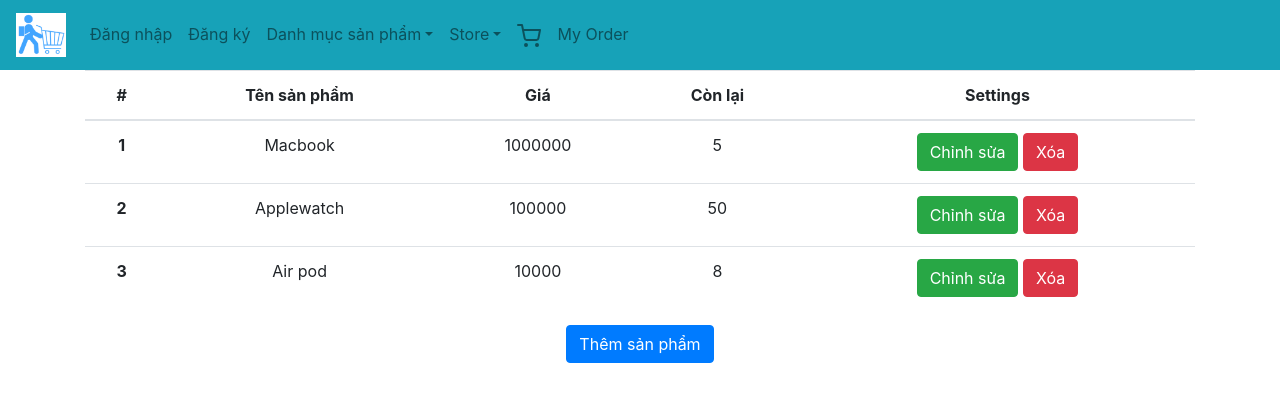
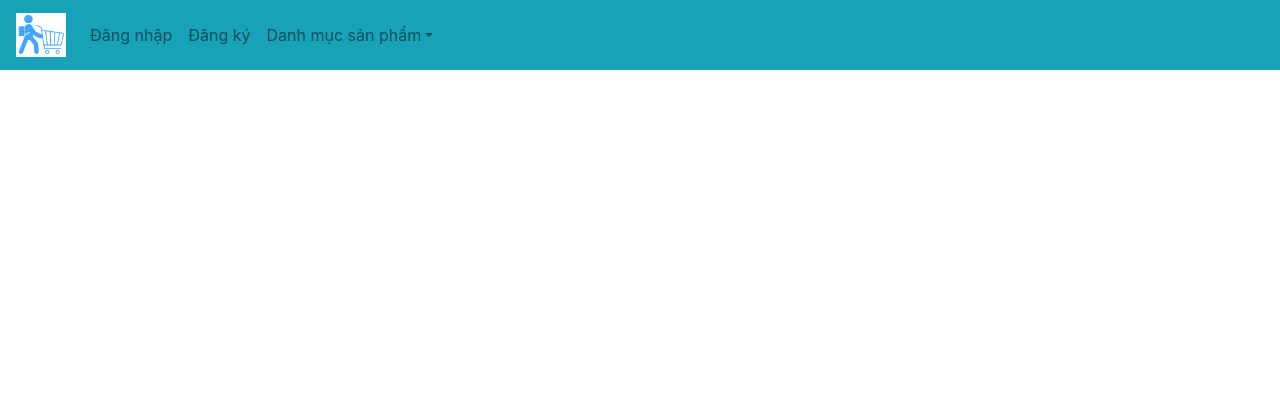
Before and after one commit to lang-market-team/lang_market_frontend, a React (Create React App) app: page /store/manage in a window 1280 px wide. Shown: the top 402 px of the page. Built offline with nearby package versions, Linux system fonts and the light colour scheme.

Commit message:
Done Navbar and Flow

```diff
--- a/src/App.css
+++ b/src/App.css
@@ -1,5 +1,9 @@
 .App {
   text-align: center;
+}
+
+.disabled-link{
+  pointer-events: none;
 }
 
 .App-logo {
--- a/src/App.js
+++ b/src/App.js
@@ -9,19 +9,19 @@ import Food from "./pages/productList/Food"
 import ElectronicDevice from "./pages/productList/ElectronicDevice"
 import Book from "./pages/productList/Book"
 import Skincare from "./pages/productList/Skincare"
-import Renamestore from "./pages/Store/Renamestore"
-import Manageproduct from "./pages/Store/Manageproduct"
+import ManageAccount from "./pages/admin/ManageAccount"
+import ManageFee from "./pages/admin/ManageFee"
+import ManageProduct from "./pages/seller/ManageProduct"
+import ManageStore from "./pages/seller/ManageStore"
+import SubmitFee from "./pages/seller/SubmitFee"
+// import Renamestore from "./pages/Store/Renamestore"
+// import Manageproduct from "./pages/Store/Manageproduct"
 import Cart from "./pages/cart"
 import ProductDetail from "./pages/product-detail"
 import Myorder from "./pages/order/myorder";
 import Manageorder from "./pages/order/manageorder";
-import Cookies from 'universal-cookie';
 
 export default function App() {
-
-
-    const cookies = new Cookies();
-    console.log(cookies.get('id_user'))
 
   return (
     <Router>
@@ -46,6 +46,7 @@ export default function App() {
           <Route path="/cart">
             <Cart />
           </Route>
+
           <Route path="/productlist/fashion">
             <Fashion />
           </Route>
@@ -61,12 +62,29 @@ export default function App() {
           <Route path="/productlist/skincare">
             <Skincare />
           </Route>
-          <Route path="/store/rename">
+
+          <Route path="/admin/manage_account">
+            <ManageAccount />
+          </Route>
+          <Route path="/admin/manage_fee">
+            <ManageFee />
+          </Route>
+
+          <Route path="/seller/manage_store">
+            <ManageStore />
+          </Route>
+          <Route path="/seller/manage_product">
+            <ManageProduct />
+          </Route>
+          <Route path="/seller/submit_fee">
+            <SubmitFee />
+          </Route>
+          {/* <Route path="/store/rename">
             <Renamestore />
           </Route>
           <Route path="/store/manage">
             <Manageproduct />
-          </Route>
+          </Route> */}
           <Route path="/order/myorder">
             <Myorder />
           </Route>
--- a/src/components/Navbar.js
+++ b/src/components/Navbar.js
@@ -1,4 +1,4 @@
-import React, { useState } from "react";
+import React,{ Component }  from "react";
 import {
   Collapse,
   Navbar,
@@ -12,29 +12,79 @@ import {
   DropdownMenu,
   DropdownItem,
 } from "reactstrap";
-import Logo from "../images/smallLogoLangMarket.png"
+import Logo from "../images/smallLogoLangMarket.png";
+import Cookies from 'universal-cookie';
 
-const NavbarComponent = (props) => {
-  const [isOpen, setIsOpen] = useState(false);
+class NavbarComponent extends Component {
+  constructor(props) {
+    super(props)
+    this.state = {
+      isOpen: false,
+      isGuest: true,
+      isAdmin: true,
+      isSeller:true,
+      isBuyer:true
+    };
+  }
+  // const [isOpen, setIsOpen] = useState(false);
 
-  const toggle = () => setIsOpen(!isOpen);
+  toggle = () => {
+    this.setState({isOpen: !this.state.isOpen});
+  }
 
+
+  componentDidMount() {
+    const cookies = new Cookies();
+    if(cookies.get('type_account') === '3'){ // Buyer
+      this.setState({isGuest: false})
+      this.setState({isAdmin: false})
+      this.setState({isSeller: false})
+      this.setState({isBuyer: true})
+    }
+    else if(cookies.get('type_account') === '2'){
+      this.setState({isGuest: false})
+      this.setState({isAdmin: false})
+      this.setState({isSeller: true})
+      this.setState({isBuyer: false})
+    }
+    else if(cookies.get('type_account') === '1'){
+      this.setState({isGuest: false})
+      this.setState({isAdmin: true})
+      this.setState({isSeller: false})
+      this.setState({isBuyer: false})
+    }
+    else{
+      this.setState({isGuest: true})
+      this.setState({isAdmin: false})
+      this.setState({isSeller: false})
+      this.setState({isBuyer: false})
+    }
+  }
+
+  render(){
   return (
     <div>
       <Navbar color="info" light expand="sm">
         <NavbarBrand href="/">
           <img src={Logo} alt="Logo" width="50px" />
         </NavbarBrand>
-        <NavbarToggler onClick={toggle} />
-        <Collapse isOpen={isOpen} navbar>
+        <NavbarToggler onClick={this.toggle} />
+        <Collapse isOpen={this.state.isOpen} navbar>
           <Nav className="mr-auto" navbar>
-            <NavItem>
+            { this.state.isGuest?
+              <NavItem>
               <NavLink href="/login">Đăng nhập</NavLink>
-            </NavItem>
+            </NavItem>:""
+            }
+            {
+              this.state.isGuest?
             <NavItem>
               <NavLink href="/signup">Đăng ký</NavLink>
-            </NavItem>
-            <UncontrolledDropdown nav inNavbar>
+            </NavItem>:""
+            }
+            {
+            this.state.isGuest || this.state.isBuyer?
+              <UncontrolledDropdown nav inNavbar>
               <DropdownToggle nav caret>
                 Danh mục sản phẩm
               </DropdownToggle>
@@ -55,8 +105,38 @@ const NavbarComponent = (props) => {
                   <NavLink href="/productlist/skincare">Chăm sóc da</NavLink>
                 </DropdownItem>
               </DropdownMenu>
-            </UncontrolledDropdown>
-            <UncontrolledDropdown nav inNavbar>
+            </UncontrolledDropdown>:""}
+            {
+              this.state.isAdmin?
+            <NavItem>
+              <NavLink href="/admin/manage_account">Quản lý tài khoản</NavLink>
+            </NavItem>:""
+            }
+            {
+              this.state.isAdmin?
+            <NavItem>
+              <NavLink href="/admin/manage_fee">Quản lý phí nền tảng</NavLink>
+            </NavItem>:""
+            }
+            {
+              this.state.isSeller?
+            <NavItem>
+              <NavLink href="/seller/manage_store">Quản lý cửa hàng</NavLink>
+            </NavItem>:""
+            }
+            {
+              this.state.isSeller?
+            <NavItem>
+              <NavLink href="/seller/manage_product">Quản lý sản phẩm</NavLink>
+            </NavItem>:""
+            }
+            {
+              this.state.isSeller?
+            <NavItem>
+              <NavLink href="/seller/submit_fee">Nộp phí nền tảng</NavLink>
+            </NavItem>:""
+            }
+            {/* <UncontrolledDropdown nav inNavbar>
               <DropdownToggle nav caret>
                 Store
               </DropdownToggle>
@@ -68,20 +148,25 @@ const NavbarComponent = (props) => {
                   <NavLink href="/store/manage">Quản lý</NavLink>
                 </DropdownItem>
               </DropdownMenu>
-            </UncontrolledDropdown>
-            <NavItem>
+            </UncontrolledDropdown> */}
+            {this.state.isBuyer?
+              <NavItem>
               <NavLink href="/cart">
                 <svg xmlns="http://www.w3.org/2000/svg" width="24" height="24" viewBox="0 0 24 24" fill="none" stroke="currentColor" strokeWidth="2" strokeLinecap="round" strokeLinejoin="round"><circle cx="9" cy="21" r="1"></circle><circle cx="20" cy="21" r="1"></circle><path d="M1 1h4l2.68 13.39a2 2 0 0 0 2 1.61h9.72a2 2 0 0 0 2-1.61L23 6H6"></path></svg>
               </NavLink>
-            </NavItem>
-            <NavItem>
+            </NavItem>:""
+            }
+            {this.state.isBuyer?
+              <NavItem>
               <NavLink href="/order/myorder">My Order</NavLink>
-            </NavItem>
+            </NavItem>:""
+            }
           </Nav>
         </Collapse>
       </Navbar>
     </div>
   );
-};
+}
+}
 
 export default NavbarComponent;
--- a/src/pages/Home.js
+++ b/src/pages/Home.js
@@ -8,6 +8,10 @@ const Home = () => {
   const [loading, setLoading] = useState(true);
   const [list, setList] = useState([]);
 
+  if(!window.location.hash) {
+    window.location = window.location + '#loaded';
+    window.location.reload();
+ }
 
   function getList() {
     fetch(serverAddress + "api/product", {
@@ -30,7 +34,6 @@ const Home = () => {
   if (loading || list.length === 0) {
     return null;
   }
-
 
   return (
     <div className="my-container">
--- /dev/null
+++ b/src/pages/admin/ManageAccount.js
@@ -0,0 +1,12 @@
+import React, { Component } from 'react';
+
+class ManageAccount extends Component {
+  render() {
+    return (
+      <div>
+        Quan Ly Tai Khoan
+      </div>
+    );
+  }
+}
+export default ManageAccount;
--- /dev/null
+++ b/src/pages/admin/ManageFee.js
@@ -0,0 +1,12 @@
+import React, { Component } from 'react';
+
+class ManageFee extends Component {
+  render() {
+    return (
+      <div>
+        Quan Ly Phi Nen Tang
+      </div>
+    );
+  }
+}
+export default ManageFee;
--- /dev/null
+++ b/src/pages/seller/ManageProduct.js
@@ -0,0 +1,12 @@
+import React, { Component } from 'react';
+
+class ManageProduct extends Component {
+  render() {
+    return (
+      <div>
+        Quan Ly San Pham
+      </div>
+    );
+  }
+}
+export default ManageProduct;
--- /dev/null
+++ b/src/pages/seller/ManageStore.js
@@ -0,0 +1,12 @@
+import React, { Component } from 'react';
+
+class ManageStore extends Component {
+  render() {
+    return (
+      <div>
+        Quan Ly Cua Hang
+      </div>
+    );
+  }
+}
+export default ManageStore;
--- /dev/null
+++ b/src/pages/seller/SubmitFee.js
@@ -0,0 +1,12 @@
+import React, { Component } from 'react';
+
+class SubmitFee extends Component {
+  render() {
+    return (
+      <div>
+        Nop phi nen tang
+      </div>
+    );
+  }
+}
+export default SubmitFee;
```
